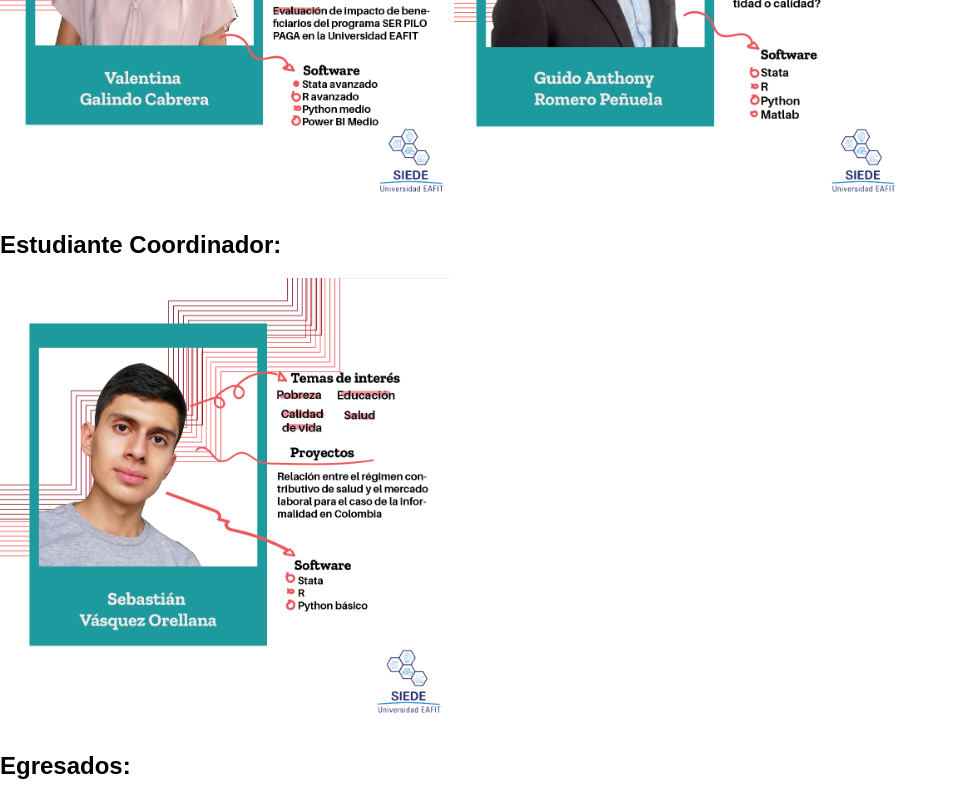
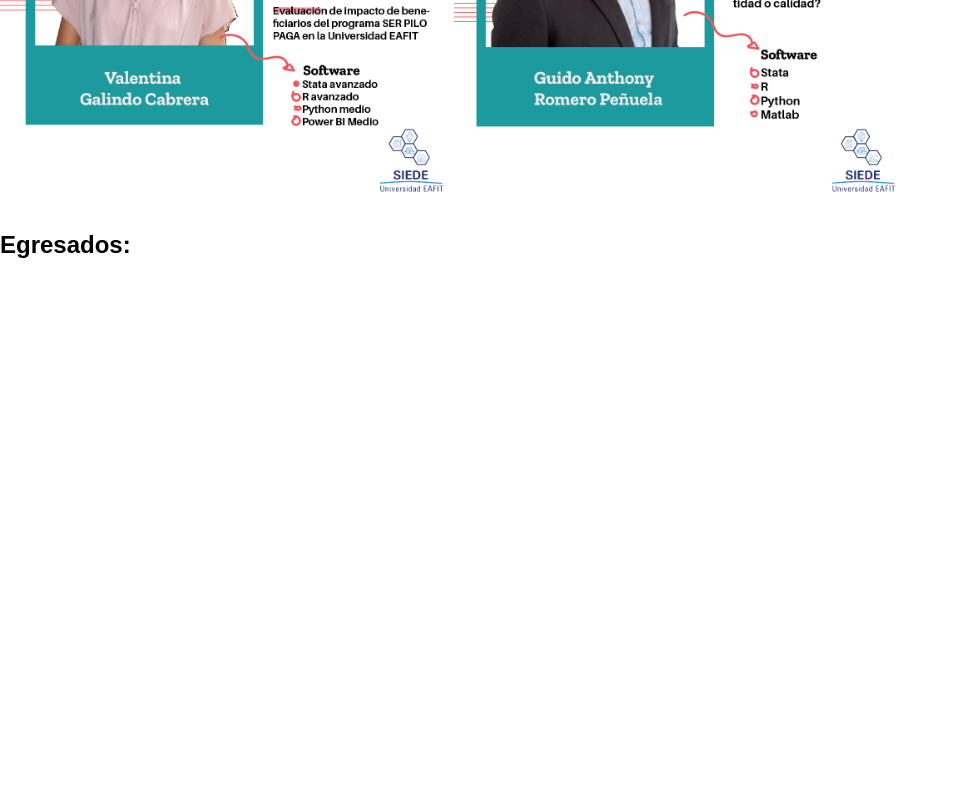
Before and after one commit to SIEDEEAFIT/Estudiantes, a plain HTML site: page docs/index.html in a window 1280 px wide. Shown: the part 881-1681 px from the top of the page, without its empty margins (0-958 px from the left). After the commit the page ends 1159 px from the top, so only its background shows below. Drawn offline with Linux system fonts and the light colour scheme.

Commit message:
Update index.html

```diff
--- a/docs/index.html
+++ b/docs/index.html
@@ -47,8 +47,6 @@ body {
     <h2>Estudiantes Activos: </h2>
        <img src="https://siedeeafit.github.io/Estudiantes/VEC_SIEDE_VGC.png" alt="SIEDE EAFIT" width="450" height="450">
        <img src="https://siedeeafit.github.io/Estudiantes/VEC_SIEDE_GARP.png" alt="SIEDE EAFIT" width="450" height="450">
-        <h2>Estudiante Coordinador: </h2>
-       <img src="https://siedeeafit.github.io/Estudiantes/VEC_SIEDE_SVO.png" alt="SIEDE EAFIT" width="450" height="450">
     <h2>Egresados: </h2>
 
  </body>
```
